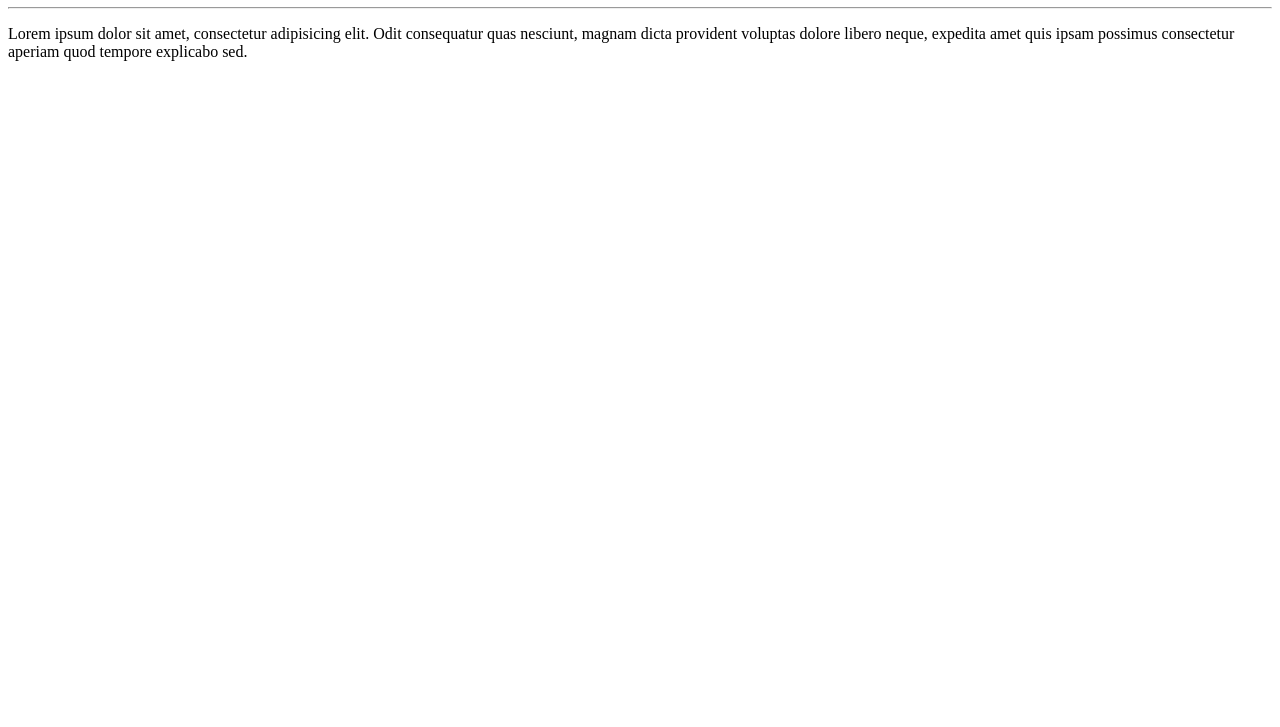
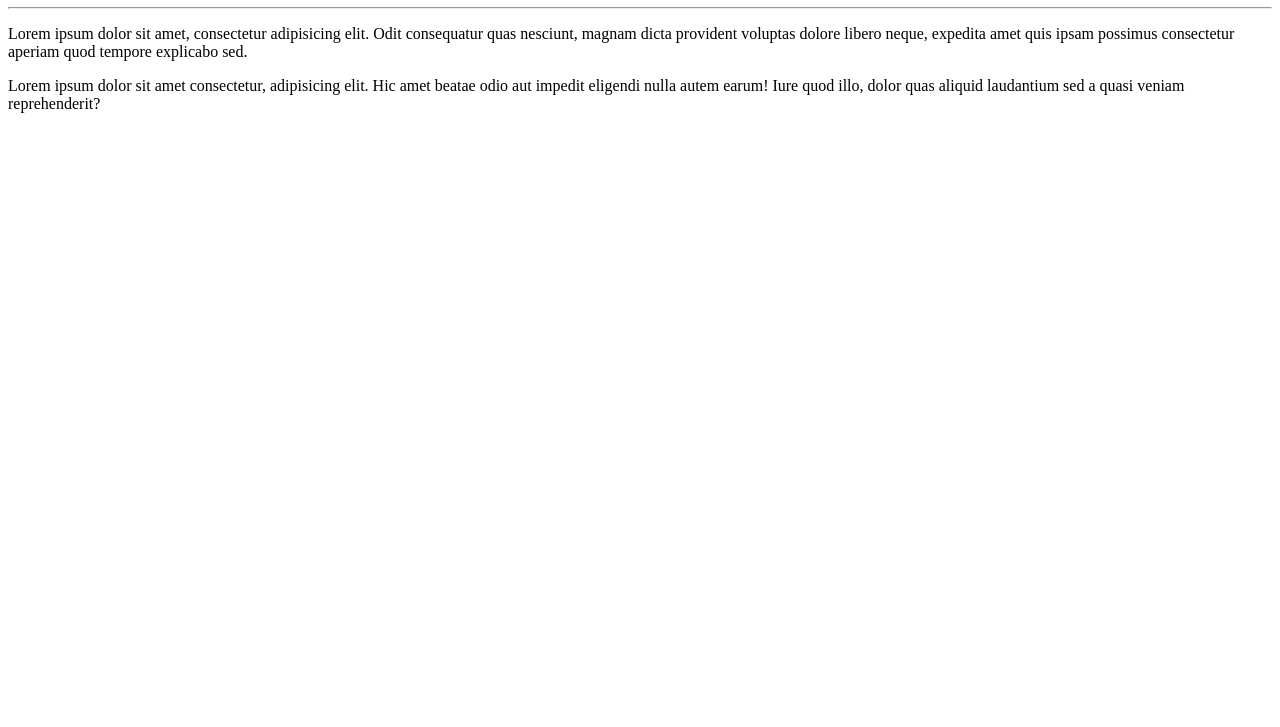
Before and after one commit to fernandarodriguess/Ola-Mundo, a plain HTML site: page site-exemplo/index.html in a window 1280 px wide. Shown: the part 73-800 px from the top of the page. Drawn offline with Linux system fonts and the light colour scheme.

Commit message:
adicionei um novo parágrafo

```diff
--- a/site-exemplo/index.html
+++ b/site-exemplo/index.html
@@ -10,6 +10,7 @@
     <h1>Olá, munndo!</h1>
     <hr>
     <p>Lorem ipsum dolor sit amet, consectetur adipisicing elit. Odit consequatur quas nesciunt, magnam dicta provident voluptas dolore libero neque, expedita amet quis ipsam possimus consectetur aperiam quod tempore explicabo sed.</p>
+    <p>Lorem ipsum dolor sit amet consectetur, adipisicing elit. Hic amet beatae odio aut impedit eligendi nulla autem earum! Iure quod illo, dolor quas aliquid laudantium sed a quasi veniam reprehenderit?</p>
 
 </body>
 </html>
```
